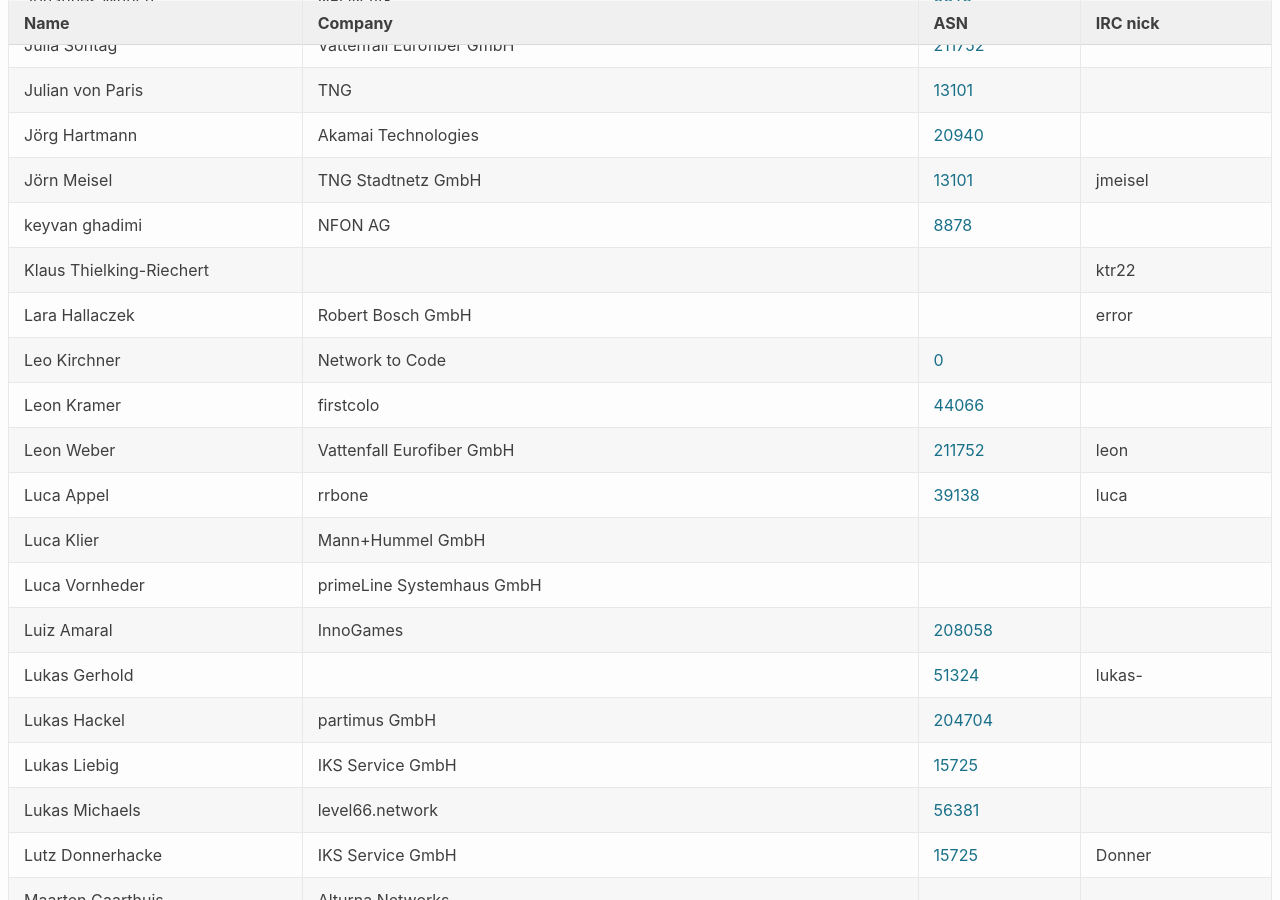
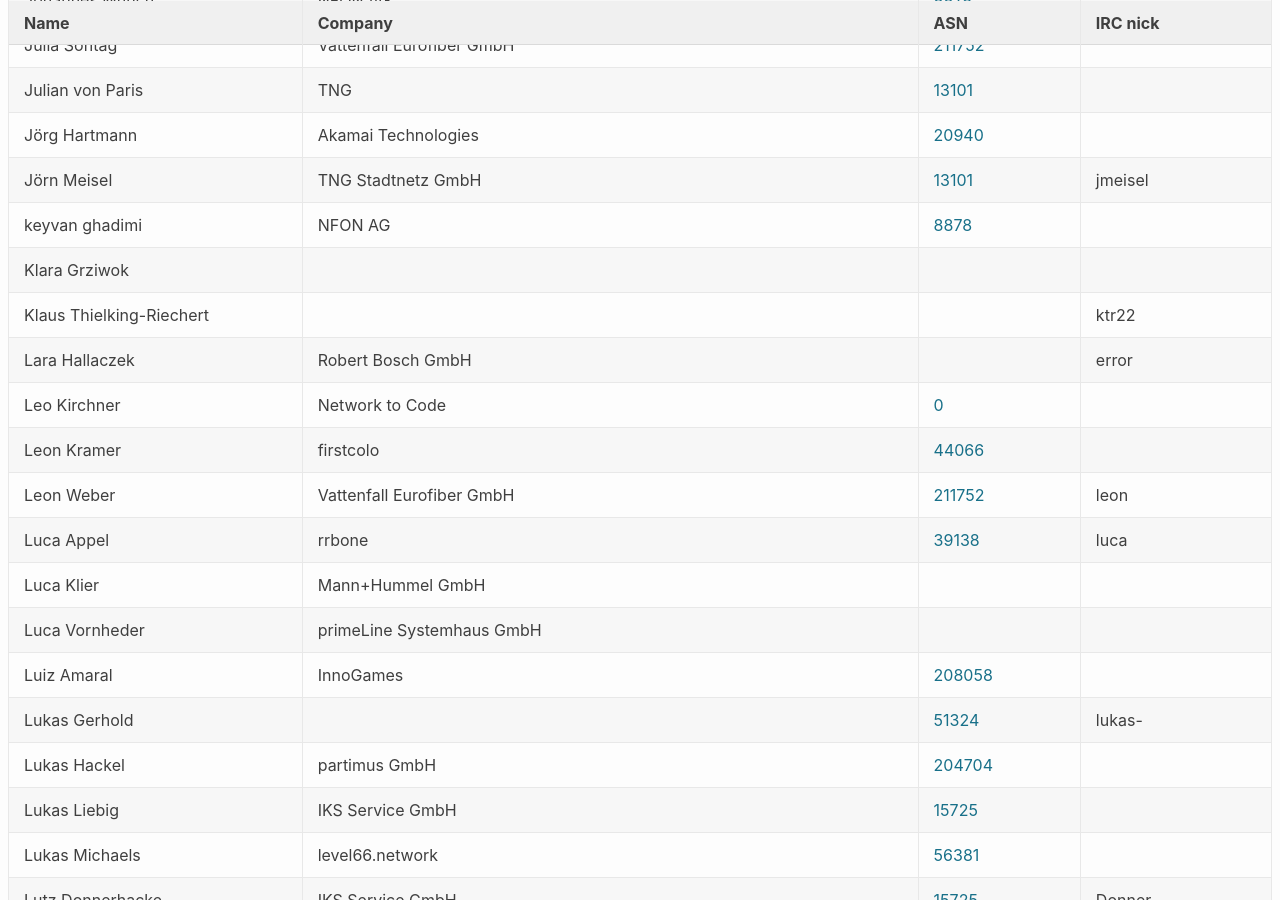
Before and after one commit to denog/pretix-attendeelist, a Jekyll site: the page built from denog15/index.md, in a window 1280 px wide and 900 px high, scrolled down 3394 px. Built offline with Jekyll 4.4.1, drawn with Linux system fonts in a browser that asks for light colours.

Commit message:
Latest data: Mon Sep  4 16:48:13 UTC 2023

```diff
--- a/_data/attendees_denog15_onsite.json
+++ b/_data/attendees_denog15_onsite.json
@@ -460,6 +460,12 @@
     "company": "NFON AG",
     "irc": null,
     "asn": "8878"
+  },
+  {
+    "name": "Klara Grziwok",
+    "company": null,
+    "irc": null,
+    "asn": null
   },
   {
     "name": "Klaus Thielking-Riechert",
```
